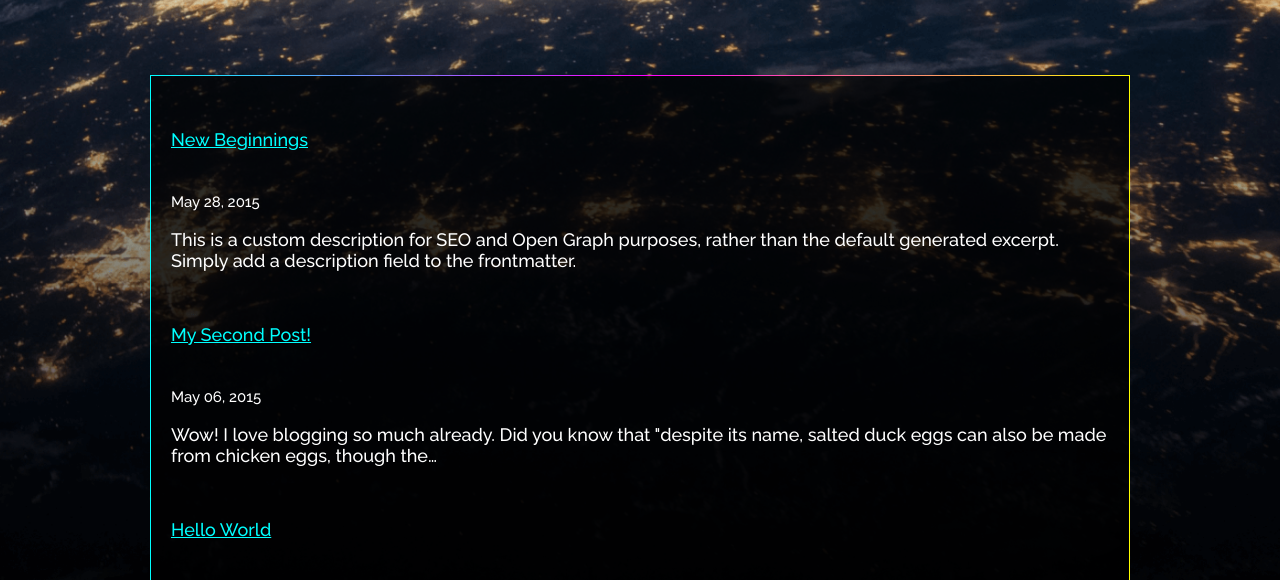
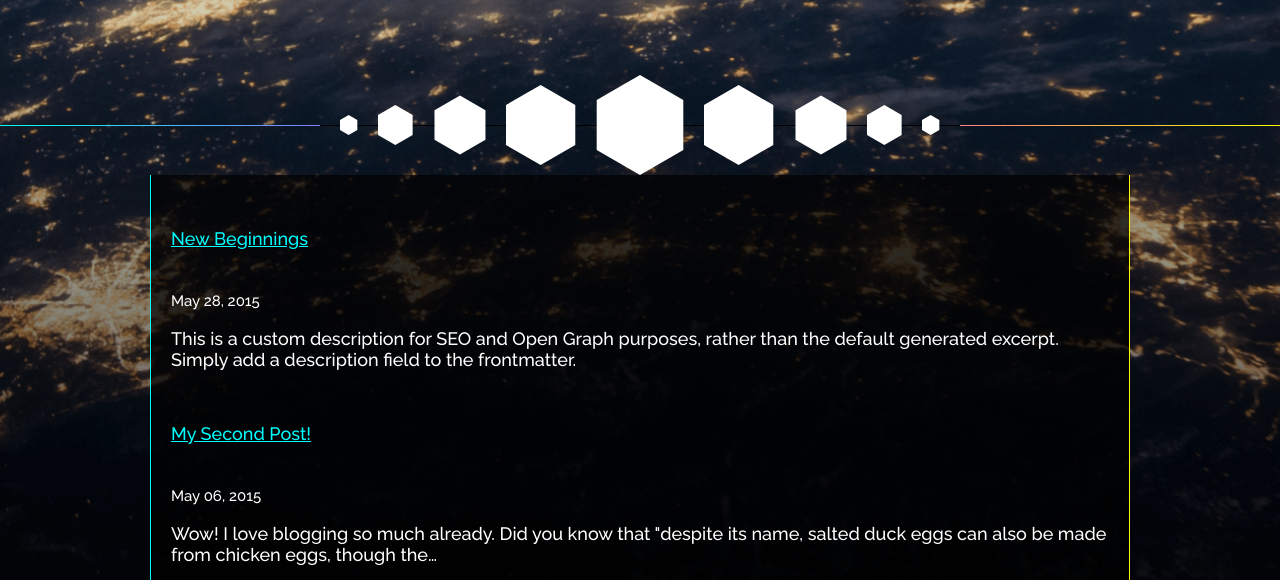
Before and after one commit to davidsletten/blog, a Gatsby site: page / in a window 1280 px wide. Shown: the part 175-755 px from the top of the page. Built offline with nearby package versions, Linux system fonts and the light colour scheme; Gatsby itself is replaced by a stand-in of ours.

Commit message:
Footer edit and nav scaffolding

```diff
--- a/src/components/navigation.js
+++ b/src/components/navigation.js
@@ -3,11 +3,34 @@ import styled from "styled-components"
 import { TimelineMax } from "gsap/TweenMax"
 
 const StyledNav = styled.nav`
-  border-width: 1px 0 0;
-  border-style: solid;
-  border-image: linear-gradient(to right, cyan, magenta, yellow) 1;
-  width: 980px;
+  display: flex;
+  justify-content: space-between;
+  align-items: center;
+  width: 600px;
   opacity: 0;
+  &:before {
+    content: "";
+    position: absolute;
+    top: 300px;
+    left: 0;
+    border-top-width: 1px;
+    border-top-style: solid;
+    border-image: linear-gradient(to right, cyan, magenta, yellow) 1;
+    width: 100%;
+  }
+  &:after {
+    content: "";
+    position: absolute;
+    top: 300px;
+    left: 50%;
+    width: 640px;
+    height: 1px;
+    background: black;
+    transform: translateX(-50%);
+  }
+  * {
+    z-index: 1;
+  }
 `
 
 export default class Navigation extends Component {
@@ -26,6 +49,108 @@ export default class Navigation extends Component {
     return tl
   }
   render() {
-    return <StyledNav ref={this.navRef} />
+    return (
+      <StyledNav ref={this.navRef}>
+        <svg
+          width="18"
+          height="20"
+          viewBox="0 0 18 20"
+          xmlns="http://www.w3.org/2000/svg"
+        >
+          <path
+            fill="white"
+            d="M8.66025 0L17.3205 5V15L8.66025 20L0 15V5L8.66025 0Z"
+          />
+        </svg>
+        <svg
+          width="35"
+          height="40"
+          viewBox="0 0 35 40"
+          xmlns="http://www.w3.org/2000/svg"
+        >
+          <path
+            fill="white"
+            d="M17.3205 0L34.641 10V30L17.3205 40L0 30V10L17.3205 0Z"
+          />
+        </svg>
+        <svg
+          width="52"
+          height="60"
+          viewBox="0 0 52 60"
+          xmlns="http://www.w3.org/2000/svg"
+        >
+          <path
+            fill="white"
+            d="M0.5 15.2887L25.9808 0.57735L51.4615 15.2887V44.7113L25.9808 59.4226L0.5 44.7113V15.2887Z"
+          />
+        </svg>
+        <svg
+          width="70"
+          height="80"
+          viewBox="0 0 70 80"
+          xmlns="http://www.w3.org/2000/svg"
+        >
+          <path
+            fill="white"
+            d="M34.641 0L69.282 20V60L34.641 80L0 60V20L34.641 0Z"
+          />
+        </svg>
+        <svg
+          width="88"
+          height="100"
+          viewBox="0 0 88 100"
+          xmlns="http://www.w3.org/2000/svg"
+        >
+          <path
+            fill="white"
+            d="M44 0L87.3013 25V75L44 100L0.69873 75V25L44 0Z"
+          />
+        </svg>
+        <svg
+          width="70"
+          height="80"
+          viewBox="0 0 70 80"
+          xmlns="http://www.w3.org/2000/svg"
+        >
+          <path
+            fill="white"
+            d="M34.641 0L69.282 20V60L34.641 80L0 60V20L34.641 0Z"
+          />
+        </svg>
+        <svg
+          width="52"
+          height="60"
+          viewBox="0 0 52 60"
+          xmlns="http://www.w3.org/2000/svg"
+        >
+          <path
+            fill="white"
+            d="M0.5 15.2887L25.9808 0.57735L51.4615 15.2887V44.7113L25.9808 59.4226L0.5 44.7113V15.2887Z"
+          />
+        </svg>
+        <svg
+          width="35"
+          height="40"
+          viewBox="0 0 35 40"
+          xmlns="http://www.w3.org/2000/svg"
+        >
+          <path
+            fill="white"
+            d="M17.3205 0L34.641 10V30L17.3205 40L0 30V10L17.3205 0Z"
+          />
+        </svg>
+        <svg
+          width="18"
+          height="20"
+          viewBox="0 0 18 20"
+          xmlns="http://www.w3.org/2000/svg"
+        >
+          <path
+            fill="white"
+            d="M8.66025 0L17.3205 5V15L8.66025 20L0 15V5L8.66025 0Z"
+          />
+        </svg>
+      </StyledNav>
+    )
   }
 }
--- a/src/layouts/index.js
+++ b/src/layouts/index.js
@@ -46,18 +46,20 @@ const StyledFooter = styled.footer`
   margin: 0 auto;
   width: 1000px;
   height: 60px;
-  svg {
-    z-index: 1;
-    padding: 2px 20px 0;
-    background: black;
-  }
-  .border-footer {
+  background: black;
+  &:before {
+    content: "";
     position: absolute;
     border-width: 0 1px 1px;
     border-style: solid;
     border-image: linear-gradient(to right, cyan, magenta, yellow) 1;
     width: 980px;
     height: 35px;
+  }
+  svg {
+    z-index: 1;
+    padding: 2px 20px 0;
+    background: black;
   }
 `
 
@@ -124,7 +126,6 @@ export default ({ children }) => (
               <Navigation />
               <StyledMain>{children}</StyledMain>
               <StyledFooter>
-                <div className="border-footer" />
                 <Signature />
               </StyledFooter>
             </Layout>
--- a/src/layouts/layout.scss
+++ b/src/layouts/layout.scss
@@ -3,11 +3,11 @@
 // VARIABLES
 $gutter: 20px;
 // COLOR VARIABLES
-$black: #000000;
-$white: #ffffff;
-$cyan: #00ffff;
-$magenta: #ff00ff;
-$yellow: #ffff00;
+$black: black;
+$white: white;
+$cyan: cyan;
+$magenta: magenta;
+$yellow: yellow;
 // FONT VARIABLES
 $font: "Raleway", sans-serif;
 $font-bold: 700;
```
